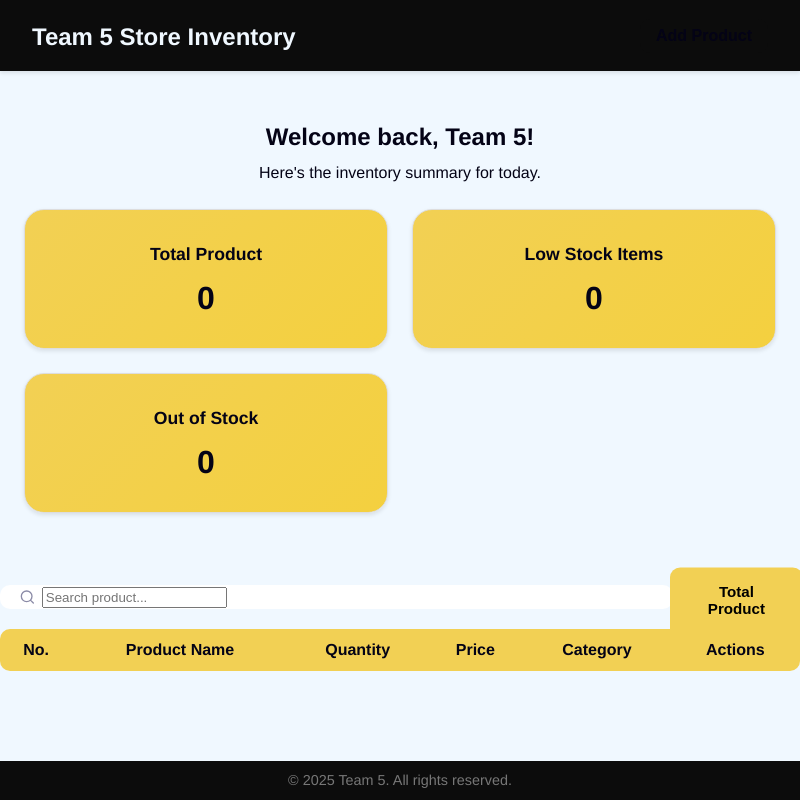
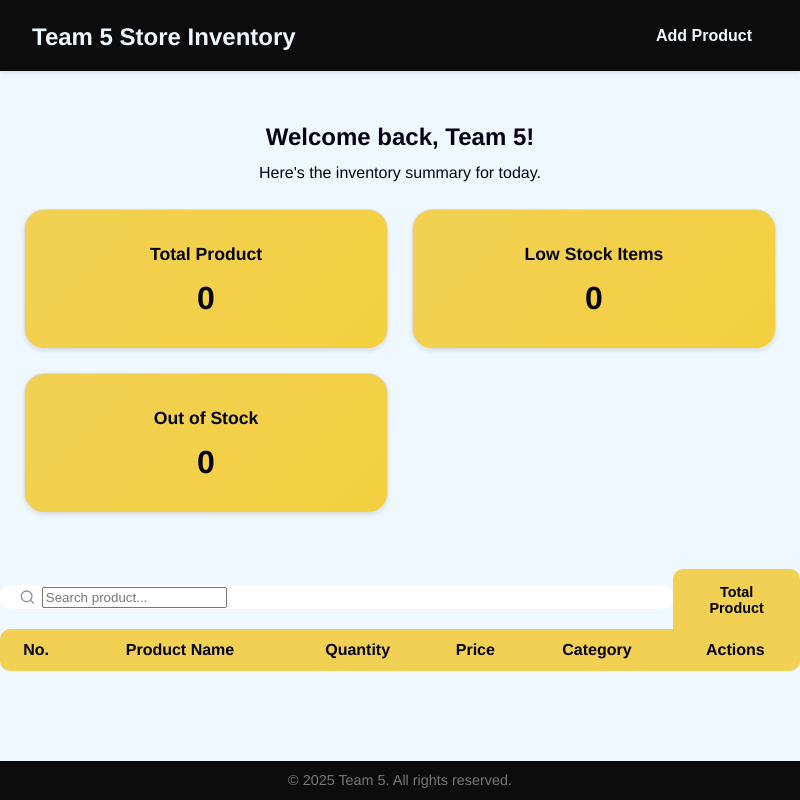
Before and after one commit to schvmq/ElectronJS-Team5, an Electron app: page public/index.html in a window 800 px wide. Drawn offline with Linux system fonts and the light colour scheme.

Commit message:
fixed some designs except sa search bar huhu anyare

```diff
--- a/public/index.html
+++ b/public/index.html
@@ -74,7 +74,7 @@
                         </div>
 
                         <div class="table-filters">
-                            <button id="total-product-count" class="filter-button total active" data-filter="all">Total Product</button>
+                            <button id="total-product-count" class="filter-button total" data-filter="all">Total Product</button>
                         </div>
                     </div>
 
--- a/public/inventory.js
+++ b/public/inventory.js
@@ -49,7 +49,7 @@ function displayProducts() {
       tbody.appendChild(row);
     });
 
-    // 💡 Add logic to update the counts here (Total, Low Stock, Out of Stock)
+    // Add logic to update the counts here (Total, Low Stock, Out of Stock)
     updateCounts(); // assuming you create this function
 }
 
@@ -64,7 +64,7 @@ function saveData() {
     localStorage.setItem('inventory', JSON.stringify(inventory));
 }
 
-// 💡 NEW: Function to update summary counts
+// NEW: Function to update summary counts
 function updateCounts() {
     const lowStockThreshold = 10; // Define your threshold
     const total = inventory.length;
--- a/public/style.css
+++ b/public/style.css
@@ -148,7 +148,7 @@ td:last-child {
 
 .nav .add-product-btn {
   background-color: var(--background-dark);
-  color: var(--text);
+  color: var(--text-light);
   font-weight: bold;
 }
 /* Site Header */
@@ -365,22 +365,12 @@ input:not(:placeholder-shown) ~ .reset {
   cursor: pointer;
   border: none;
   border-bottom: none;
-  background-color: var(--secondary);
+  background-color: var(--primary);
   border-radius: 10px 10px 0 0;
   font-size: 0.9em;
-  transition: background-color 0.2s;
+  font-weight: bold;
 }
 
-.filter-button:hover {
-  background-color: var(--accent);
-}
-
-.filter-button.active {
-  background-color: var(--primary);
-  border-color: var(--highlight);
-  font-weight: bold;
-  border: none;
-}
 
 /* Aligning the table-toolbar and filters */
 .table-toolbar {
```
